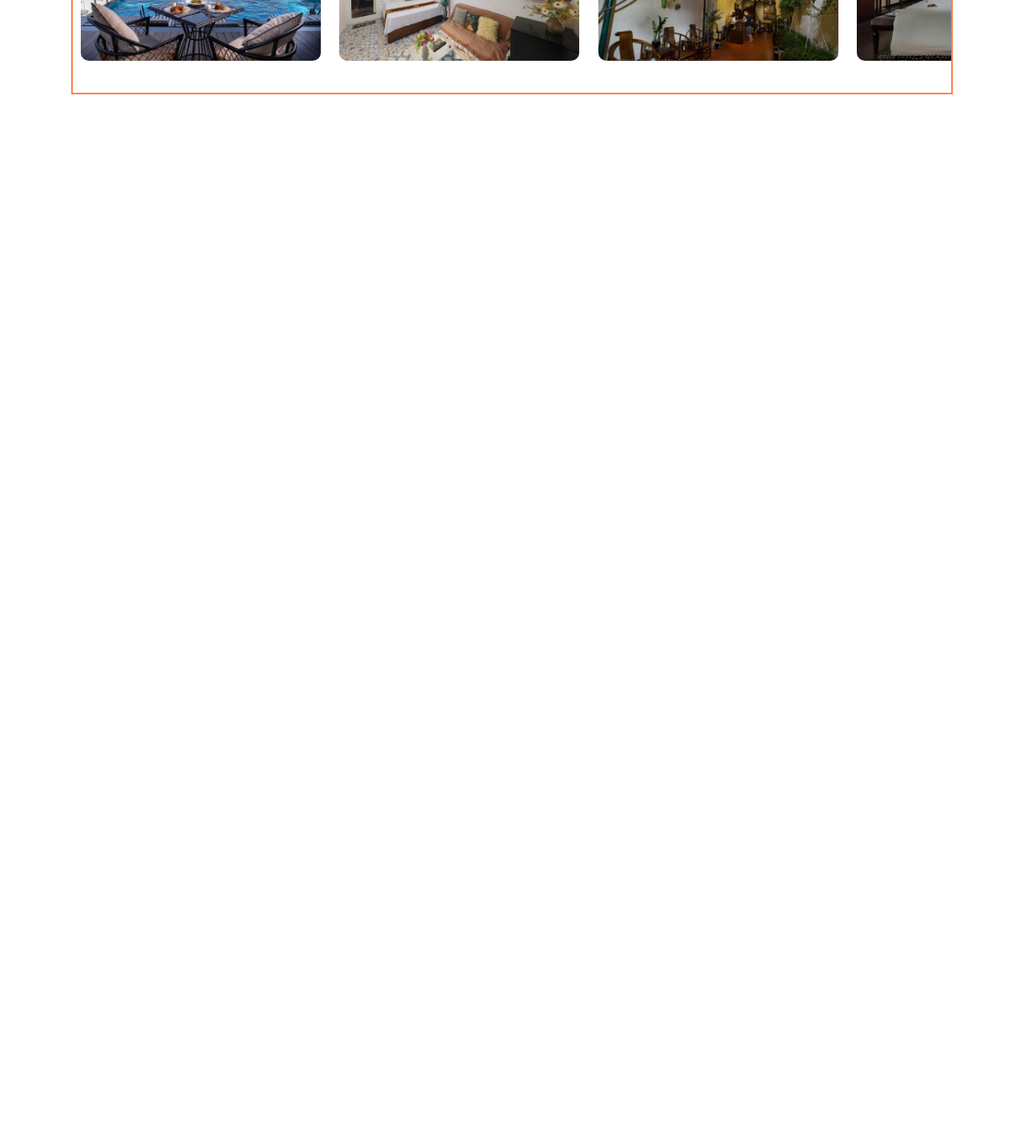
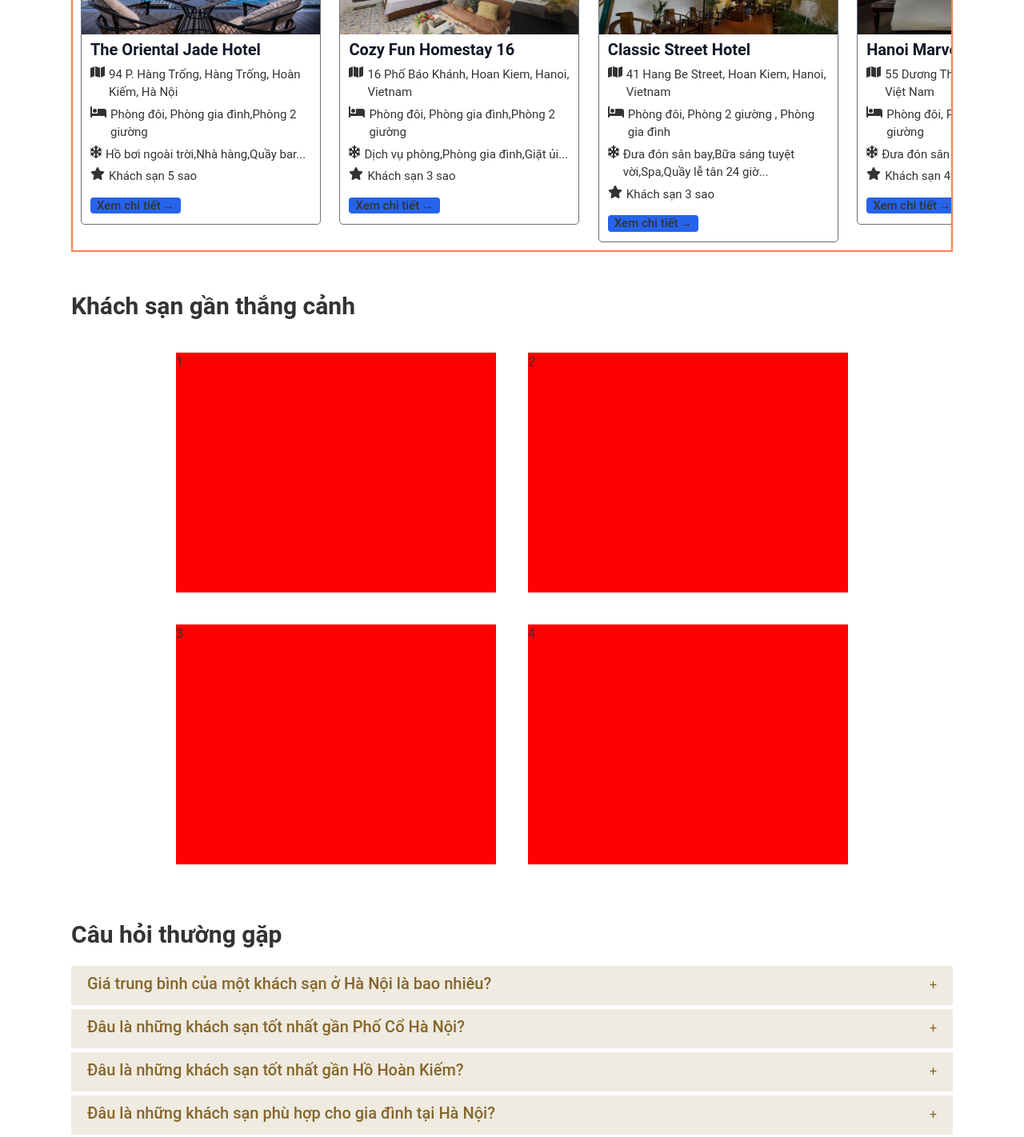
Before and after one commit to kimbau910/introduction_hotel, a React (Create React App) app: page / in a window 1280 px wide. Shown: the part 880-2302 px from the top of the page at 80% size. Before the commit the page ends 998 px from the top, so only its background shows below. Built offline with nearby package versions, Linux system fonts and the light colour scheme.

Commit message:
animation card , add question

```diff
--- a/package.json
+++ b/package.json
@@ -12,6 +12,7 @@
         "@testing-library/react": "^13.4.0",
         "@testing-library/user-event": "^13.5.0",
         "@tippyjs/react": "^4.2.6",
+        "aos": "^2.3.4",
         "axios": "^1.6.8",
         "bootstrap": "^5.3.3",
         "classnames": "^2.5.1",
@@ -21,6 +22,7 @@
         "react-dom": "^18.2.0",
         "react-router-dom": "^6.22.3",
         "react-scripts": "5.0.1",
+        "react-scroll-parallax": "^3.4.5",
         "web-vitals": "^2.1.4"
     },
     "scripts": {
--- a/src/App.js
+++ b/src/App.js
@@ -3,8 +3,10 @@ import { BrowserRouter as Router, Routes, Route } from 'react-router-dom';
 import { publicRoutes } from '~/routes';
 import { DefaultLayout } from '~/components/Layout';
 import Login from './pages/Login';
+import { ParallaxProvider } from 'react-scroll-parallax';
 function App() {
     return (
+        <ParallaxProvider>
         <Router>
             <div className="App">
                 <Routes>
@@ -33,7 +35,7 @@ function App() {
                     <Route path="/Login" element={<Login />} />
                 </Routes>
             </div>
-        </Router>
+        </Router></ParallaxProvider>
     );
 }
 
--- /dev/null
+++ b/src/components/Layout/components/Accordion/accordion.module.scss
@@ -0,0 +1,35 @@
+.ques {
+    // display: flex;
+    // height: 100vh;
+    // width: 100vw;
+    // justify-content: center;
+    // align-items: center;
+}
+.accordion {
+    width: 100%;
+}
+.item_accor {
+    background-color: #f0ebe1;
+    margin-bottom: 5px;
+    padding: 10px 20px;
+}
+
+.title_accor {
+    color: #85662b;
+    display: flex;
+    justify-content: space-between;
+    align-items: center;
+    cursor: pointer;
+}
+
+.content_accor {
+    color: #8b7f75;
+    max-height: 0;
+    overflow: hidden;
+    transition: all 0.5s cubic-bezier(0, 1, 0, 1);
+}
+.content_accor .show {
+    height: auto;
+    max-height: 9999px;
+    transition: all 0.5s cubic-bezier(1, 0, 1, 0);
+}
--- /dev/null
+++ b/src/components/Layout/components/Accordion/index.js
@@ -0,0 +1,55 @@
+import classNames from 'classnames/bind';
+import styles from './accordion.module.scss';
+import { useState } from 'react';
+const cx = classNames.bind(styles);
+const questions =[
+    {
+        question:'Giá trung bình của một khách sạn ở Hà Nội là bao nhiêu?',
+        answer:'Giá trung bình cho một khách sạn 3 sao ở Hà Nội là 826.851 VND. Giá trung bình cho một khách sạn 4 sao ở Hà Nội là 1.429.367 VND. Giá trung bình cho một khách sạn 5 sao ở Hà Nội là 2.416.072 VND.',
+    }, {
+        question:'Đâu là những khách sạn tốt nhất gần Phố Cổ Hà Nội?',
+        answer:'La Siesta Premium Hang Be Hotel, La Siesta Classic Ma May và La Siesta Classic Hang Thung là một vài khách sạn nổi tiếng nhất cho khách du lịch muốn lưu trú gần Phố Cổ Hà Nội',
+    },
+    {
+        question:'Đâu là những khách sạn tốt nhất gần Hồ Hoàn Kiếm?',
+        answer:'Những khách sạn nổi tiếng gần Hồ Hoàn Kiếm bao gồm La Siesta Premium Hang Be Hotel, The Oriental Jade Hotel và La Siesta Classic Hang Thung.',
+    },
+    {
+        question:'Đâu là những khách sạn phù hợp cho gia đình tại Hà Nội? ',
+        answer:'The Oriental Jade Hotel, La Siesta Classic Ma May và Bespoke Trendy Hotel Hanoi đều nhận được những đánh giá tuyệt vời từ các gia đình đi du lịch tại Hà Nội. ',
+    },
+    {
+        question:'Khách sạn nào là lãng mạn nhất ở Hà Nội?',
+        answer:'La Siesta Premium Hang Be Hotel, The Oriental Jade Hotel và La Siesta Classic Ma May đã nhận được đánh giá tuyệt vời từ khách du lịch tìm kiếm khách sạn lãng mạn tại Hà Nội.',
+    }
+]
+function Accordion() {
+    const [selected, setSelected] = useState(null);
+    const toggle =(i)=>{
+            if(selected === i ){
+                return setSelected(null)
+            }
+            setSelected(i)
+        }
+    return (
+
+        <div className={cx('ques')}>
+            <h1>Câu hỏi thường gặp</h1>
+
+            <div className={cx('accordion')} data-aos="fade-right">
+                {questions.map((item,i) => (
+                    <div className={cx('item_accor')}>
+                        <div className={cx('title_accor')} onClick={()=>toggle(i)}>
+                            <h2>{item.question}</h2>
+                            <span>{selected === i ? '-' : '+'}</span>
+                        </div>
+                        <div className={cx({ 'content_accor show': selected === i, 'content_accor': selected !== i })}>{item.answer}</div>
+                    </div>
+                ))}
+            </div>
+
+        </div>
+    );
+}
+
+export default Accordion;
--- a/src/pages/Home/Home.module.scss
+++ b/src/pages/Home/Home.module.scss
@@ -1,66 +1,5 @@
-.card {
-    position: relative;
-    width: 300px;
-    height: 200px;
-    background-color: #f2f2f2;
-    border-radius: 10px;
-    display: flex;
-    align-items: center;
-    justify-content: center;
-    overflow: hidden;
-    perspective: 1000px;
-    box-shadow: 0 0 0 5px #ffffff80;
-    transition: all 0.6s cubic-bezier(0.175, 0.885, 0.32, 1.275);
-}
-
-.card svg {
-    width: 48px;
-    fill: #333;
-    transition: all 0.6s cubic-bezier(0.175, 0.885, 0.32, 1.275);
-}
-
-.card:hover {
-    transform: scale(1.05);
-    box-shadow: 0 8px 16px rgba(255, 255, 255, 0.2);
-}
-
-.card__content {
-    position: absolute;
-    top: 0;
-    left: 0;
-    width: 100%;
-    height: 100%;
-    padding: 20px;
-    box-sizing: border-box;
-    background-color: #f2f2f2;
-    transform: rotateX(-90deg);
-    transform-origin: bottom;
-    transition: all 0.6s cubic-bezier(0.175, 0.885, 0.32, 1.275);
-}
-
-.card:hover .card__content {
-    transform: rotateX(0deg);
-}
-
-.card__title {
-    margin: 0;
-    font-size: 24px;
-    color: #333;
-    font-weight: 700;
-}
-
-.card:hover svg {
-    scale: 0;
-}
-
-.card__description {
-    margin: 10px 0 0;
-    font-size: 14px;
-    color: #777;
-    line-height: 1.4;
-}
 .banner_slider {
-  padding: 10px 0 50px 0;
+    padding: 30px 0 50px 0;
     h5,
     p {
         color: white;
@@ -75,15 +14,76 @@ img {
     width: 100%;
     height: 100%;
 }
+
+.card {
+    max-width: 300px;
+    border-radius: 0.5rem;
+    background-color: #fff;
+    box-shadow: 0 1px 2px 0 rgba(0, 0, 0, 0.05);
+    border: 1px solid #6b7280;
+}
+
+.card a {
+    text-decoration: none;
+}
+
+.content {
+    padding: 1.1rem;
+}
+
+.image {
+    object-fit: cover;
+    width: 100%;
+    height: 150px;
+    background-color: rgb(239, 205, 255);
+}
+
+.title {
+    color: #111827;
+    font-size: 20px;
+    line-height: 1.75rem;
+    font-weight: 600;
+}
+
+.desc {
+    margin-top: 0.5rem;
+    color: #6b7280;
+    font-size: 15px;
+}
+
+.action {
+
+    display: inline-flex;
+    margin-top: 1rem;
+    color: #ffffff;
+    font-size: 15px;
+    line-height: 1.25rem;
+    font-weight: 500;
+    align-items: center;
+    gap: 0.25rem;
+    background-color: #2563eb;
+    padding: 4px 8px;
+    border-radius: 4px;
+}
+
+.action span {
+    transition: 0.3s ease;
+}
+
+.action:hover span {
+    transform: translateX(4px);
+}
+
 .container {
+    position: relative;
+    right: 0;
     display: flex;
     overflow: auto;
     scroll-snap-type: x mandatory;
     padding: 10px;
-
     scroll-padding: 10px;
     width: auto;
-    height: 254px;
+    height: auto;
     background-color: white;
     border: 2px solid coral;
 }
@@ -94,7 +94,39 @@ img {
     width: 5px;
     border-radius: 0.2rem;
 }
+div h1 {
+    font-weight: bold;
+    font-size: 30px;
+    padding-top: 30px;
+}
+h4 {
+    padding-bottom: 20px;
+}
 
-h4{
-  padding-bottom: 20px;
+.style_icon {
+    padding-bottom: 5px;
+    display: flex;
+    p {
+        font-size: 15px;
+        padding-left: 5px;
+        margin: 0;
+    }
 }
+
+.question{
+    margin-top: 30px;
+    border-top: 3px solid #6b7280;
+}
+
+
+.box{
+      display: flex;
+    justify-content: center;
+    align-items: center;
+
+}
+.boxo{margin: 20px;
+    width: 400px;
+    height: 300px;
+    background-color: red;
+}
--- a/src/pages/Home/index.js
+++ b/src/pages/Home/index.js
@@ -2,49 +2,75 @@ import classNames from 'classnames/bind';
 import styles from './Home.module.scss';
 import images from '~/assets/image';
 import 'bootstrap/dist/css/bootstrap.min.css';
-import React from 'react';
+import React, { useEffect } from 'react';
 import Carousel from 'react-bootstrap/Carousel';
+import { ParallaxBanner, ParallaxBannerLayer, Parallax } from 'react-scroll-parallax';
+import { FontAwesomeIcon } from '@fortawesome/react-fontawesome';
+import { faMap, faSnowflake, faStar, faBed } from '@fortawesome/free-solid-svg-icons';
+import Accordion from '~/components/Layout/components/Accordion';
+import Aos from 'aos';
+import 'aos/dist/aos.css';
 const cards = [
     {
         id: 1,
         name: 'The Oriental Jade Hotel',
-        introduce:
-            'Nằm tại vị trí thuận tiện ở trung tâm Hà Nội, The Oriental Jade Hotel cung cấp các phòng có điều hòa, hồ bơi ngoài trời, Wi-Fi miễn phí và trung tâm thể dục.  Khách sạn 5 sao này có dịch vụ phòng và quầy lễ tân 24 giờ. Khách có thể sử dụng quầy bar.',
+        map: '94 P. Hàng Trống, Hàng Trống, Hoàn Kiếm, Hà Nội',
+        bed: 'Phòng đôi, Phòng gia đình,Phòng 2 giường ',
+        service: 'Hồ bơi ngoài trời,Nhà hàng,Quầy bar...',
+        star: 'Khách sạn 5 sao',
         src: images.card1,
     },
     {
         id: 2,
         name: 'Cozy Fun Homestay 16',
-        introduce:
-            'Nằm tại vị trí thuận tiện ở trung tâm Hà Nội, The Oriental Jade Hotel cung cấp các phòng có điều hòa, hồ bơi ngoài trời, Wi-Fi miễn phí và trung tâm thể dục. Khách sạn 5 sao này có dịch vụ phòng và quầy lễ tân 24 giờ. Khách có thể sử dụng quầy bar.',
+        map: '16 Phố Báo Khánh, Hoan Kiem, Hanoi, Vietnam',
+        bed: 'Phòng đôi, Phòng gia đình,Phòng 2 giường ',
+        service: 'Dịch vụ phòng,Phòng gia đình,Giặt ủi...',
+        star: 'Khách sạn 3 sao',
         src: images.card2,
     },
     {
         id: 3,
         name: 'Classic Street Hotel',
-        introduce:
-            'Classic Street Hotel tọa lạc trên Phố cổ Hàng Bè ở thành phố Hà Nội, nằm trong bán kính 5 phút đi bộ từ Hồ Hoàn Kiếm, Đền Ngọc Sơn và Nhà hát Múa rối Nước Thăng Long. Khách sạn có lối trang trí kiểu Việt Nam truyền thống, Wi-Fi miễn phí và nhà hàng trong khuôn viên phục vụ các món ăn Việt Nam.',
+        map: ' 41 Hang Be Street, Hoan Kiem, Hanoi, Vietnam',
+        bed: 'Phòng đôi, Phòng 2 giường , Phòng gia đình ',
+        service: 'Đưa đón sân bay,Bữa sáng tuyệt vời,Spa,Quầy lễ tân 24 giờ...',
+        star: 'Khách sạn 3 sao',
         src: images.card3,
     },
     {
         id: 4,
         name: 'Hanoi Marvellous Hotel & Spa',
-        introduce:
-            'Nằm cách chợ Hàng Da và trung tâm mua sắm Gallery tại khu Phố Cổ của thành phố Hà Nội 5 phút tản bộ, "Hanoi Marvellous Hotel & Spa" cung cấp chỗ nghỉ với nội thất bằng gỗ bóng và đèn chùm trang nhã. Khách sạn có nhà hàng trong khuôn viên và Wi-Fi miễn phí trong tất cả các khu vực. Du khách có thể tận hưởng các liệu pháp và dịch vụ spa tại trung tâm spa của khách sạn.',
+        map: ' 55 Dương Thành, Hoàn Kiếm, Hà Nội, Việt Nam',
+        bed: 'Phòng đôi, Phòng gia đình,Phòng 2 giường  ',
+        service: 'Đưa đón sân bay,Nhà hàng,Spa...',
+        star: 'Khách sạn 4 sao',
         src: images.card4,
     },
     {
         id: 5,
         name: 'Eliana Premio Hotel Hanoi',
-        introduce:
-            'Nằm tại vị trí thuận tiện ở Hà Nội, Eliana Premio Hotel Hanoi cung cấp các phòng có điều hòa, sân hiên, Wi-Fi miễn phí và nhà hàng. Khách sạn 4 sao này có quầy lễ tân 24 giờ và bàn bán tour. Một số phòng tại chỗ nghỉ có ban công với view thành phố.',
+        map: ' 108 Phố Hàng Bông, Hoan Kiem, Hanoi, Vietnam ',
+        bed: 'Phòng đôi, Phòng gia đình,Phòng 2 giường ',
+        service: 'Nhà hàng,Đưa đón sân bay,Máy pha trà/cà phê trong tất cả các phòng...',
+        star: 'Khách sạn 5 sao',
         src: images.card5,
     },
 ];
+
+const windowWidth = window.innerWidth;
+const initialTranslateX = windowWidth / 2 - 250;
+const finalTranslateX = windowWidth / 2 - 1000;
+
 const cx = classNames.bind(styles);
 function Home() {
+    useEffect(() => {
+        Aos.init({ duration: 1000 });
+    }, []);
     return (
         <div>
+            <ParallaxBanner style={{ aspectRatio: '2 / 1' }}>
+                <ParallaxBannerLayer expanded={false} speed={-10} scale={[1, 1.2]} opacity={[0.9, 1]}>
                     <div className={cx('banner_slider')}>
                         <Carousel data-bs-theme="dark">
                             <Carousel.Item>
@@ -70,23 +96,63 @@ function Home() {
                             </Carousel.Item>
                         </Carousel>
                     </div>
+                </ParallaxBannerLayer>
+            </ParallaxBanner>
+            <div>
                 <h1>Địa điểm nổi bật</h1>
                 <h4>Gợi ý một số khách sạn cho những du khách lần đầu đến Hà Nội</h4>
-            <div>
-                <div className={cx('container')}>
+
+                <div className={cx('container')} data-aos="fade-left">
                     {cards.map((cardd) => (
                         <div className={cx('item')}>
                             <div className={cx('card')}>
+                                <div className={cx('image')}>
                                     <img src={cardd.src} alt="Card Image" />
-                                <div className={cx('card__content')}>
-                                    <p className={cx('card__title')}>{cardd.name}</p>
-                                    <p className={cx('card__description')}>{cardd.introduce}</p>
+                                </div>
+
+                                <div className={cx('content')}>
+                                    <p className={cx('title')}>{cardd.name}</p>
+                                    <div className={cx('style_icon')}>
+                                        <FontAwesomeIcon icon={faMap} />
+                                        <p>{cardd.map}</p>
+                                    </div>
+
+                                    <div className={cx('style_icon')}>
+                                        <FontAwesomeIcon icon={faBed} />
+                                        <p>{cardd.bed}</p>
+                                    </div>
+                                    <div className={cx('style_icon')}>
+                                        <FontAwesomeIcon icon={faSnowflake} />
+                                        <p>{cardd.service}</p>
+                                    </div>
+                                    <div className={cx('style_icon')}>
+                                        <FontAwesomeIcon icon={faStar} />
+                                        <p>{cardd.star}</p>
+                                    </div>
+                                    <a className={cx('action')} href="#">
+                                        Xem chi tiết
+                                        <span aria-hidden="true">→</span>
+                                    </a>
                                 </div>
                             </div>
                         </div>
                     ))}
                 </div>
             </div>
+
+            <div>
+                <h1>Khách sạn gần thắng cảnh</h1>
+                <div className={cx('box')}>
+                    <span className={cx('boxo')} data-aos="fade-right">1</span>
+                    <span className={cx('boxo')} data-aos="fade-left">2</span>
+                </div>
+
+                <div className={cx('box')}>
+                    <div className={cx('boxo')} data-aos="fade-right">3</div>
+                    <div className={cx('boxo')} data-aos="fade-left">4</div>
+                </div>
+            </div>
+            <Accordion />
         </div>
     );
 }
```
Also changed, not shown: 1 other file (tests, documents, lock files or other folders). Lines whose indentation alone changed are shown as unchanged.
